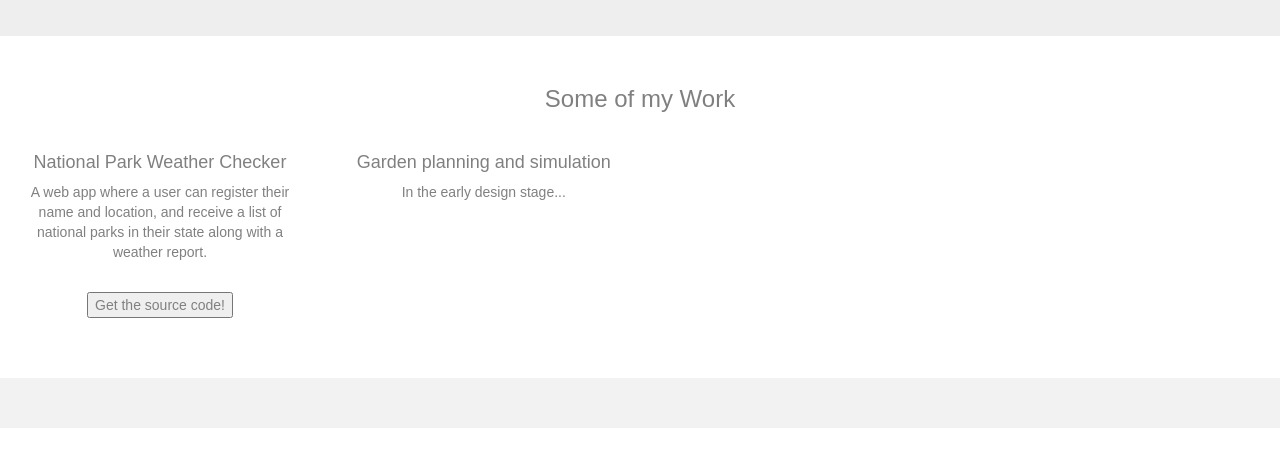
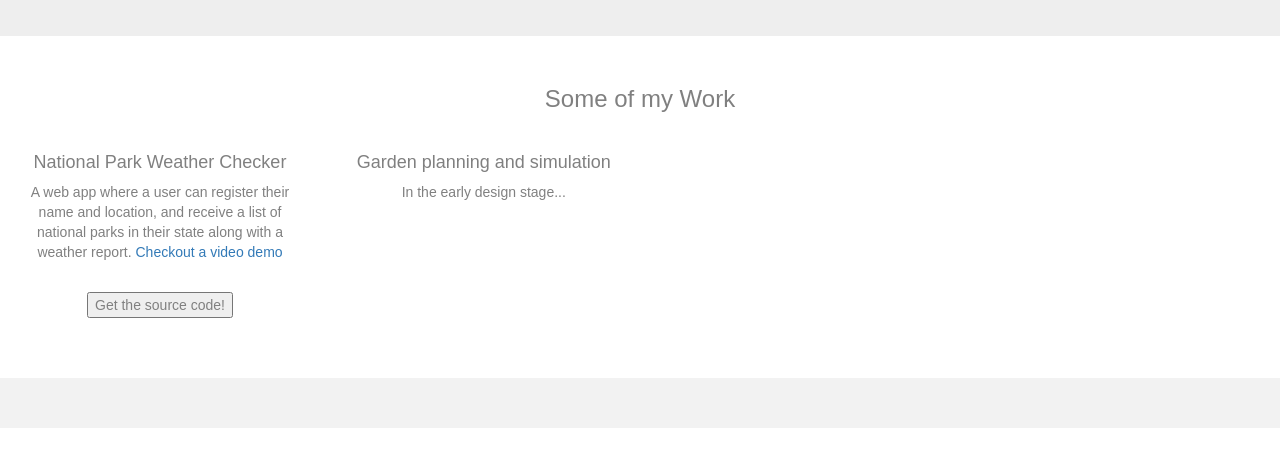
Before and after one commit to chasesliger/chasesliger.github.io, a plain HTML site: page projects.html in a window 1280 px wide. Shown: the part 215-682 px from the top of the page. Drawn offline with nearby package versions, Linux system fonts and the light colour scheme.

Commit message:
Update projects.html

```diff
--- a/projects.html
+++ b/projects.html
@@ -60,7 +60,9 @@
   <div class="row">
     <div class="col-sm-3">
       <h4>National Park Weather Checker</h4>
-      <p>A web app where a user can register their name and location, and receive a list of national parks in their state along with a weather report.</p>
+      <p>A web app where a user can register their name and location, and receive a list of national parks in their state along with a weather report.
+        <a href="https://www.youtube.com/watch?v=rTxvLHrNghY&t=9s"> Checkout a video demo </a>
+      </p>
       <br>
        <form>
          <button formaction="https://github.com/chasesliger/CS50_Intro/tree/master/final_project">Get the source code!</button>
```
